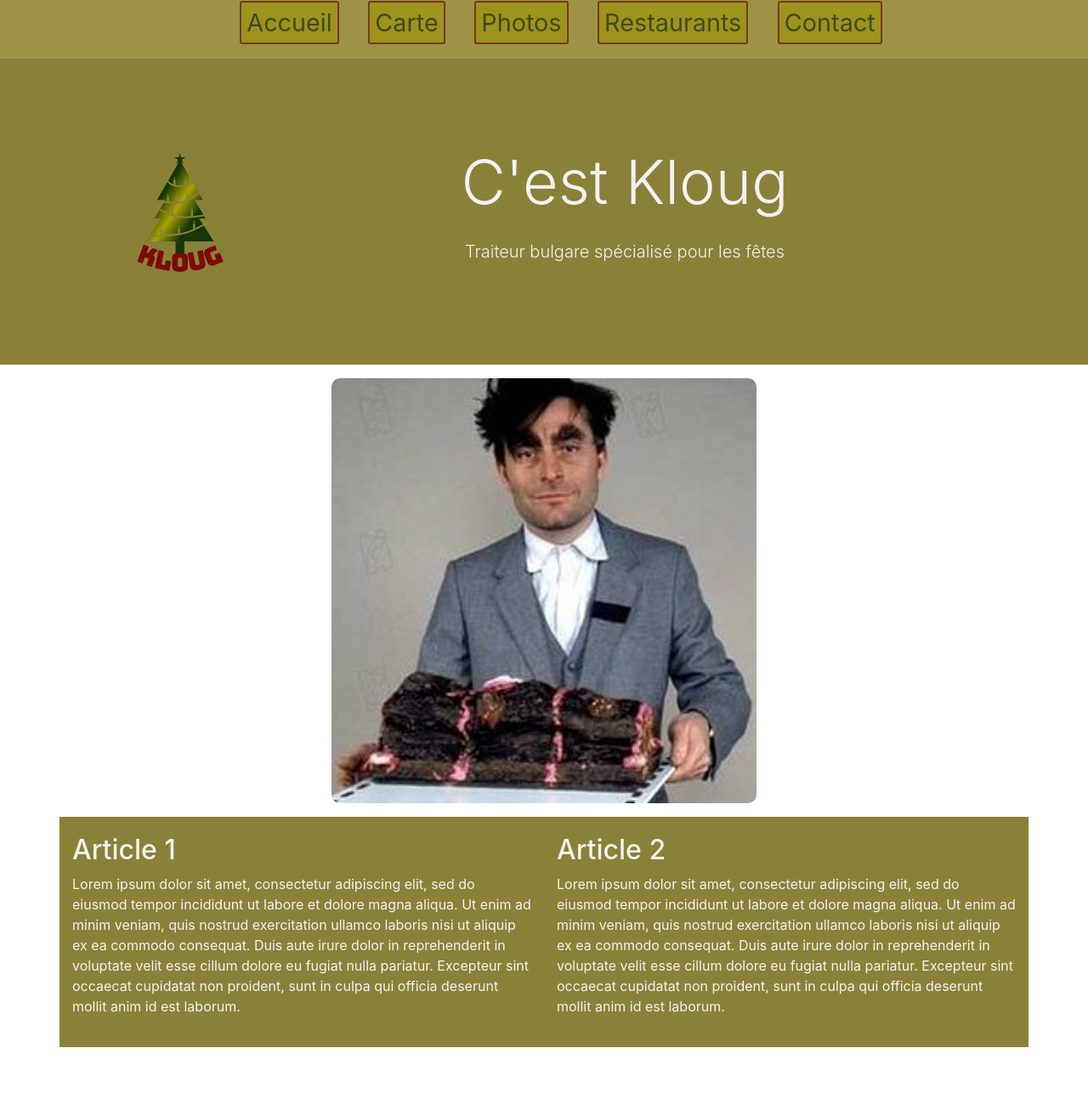
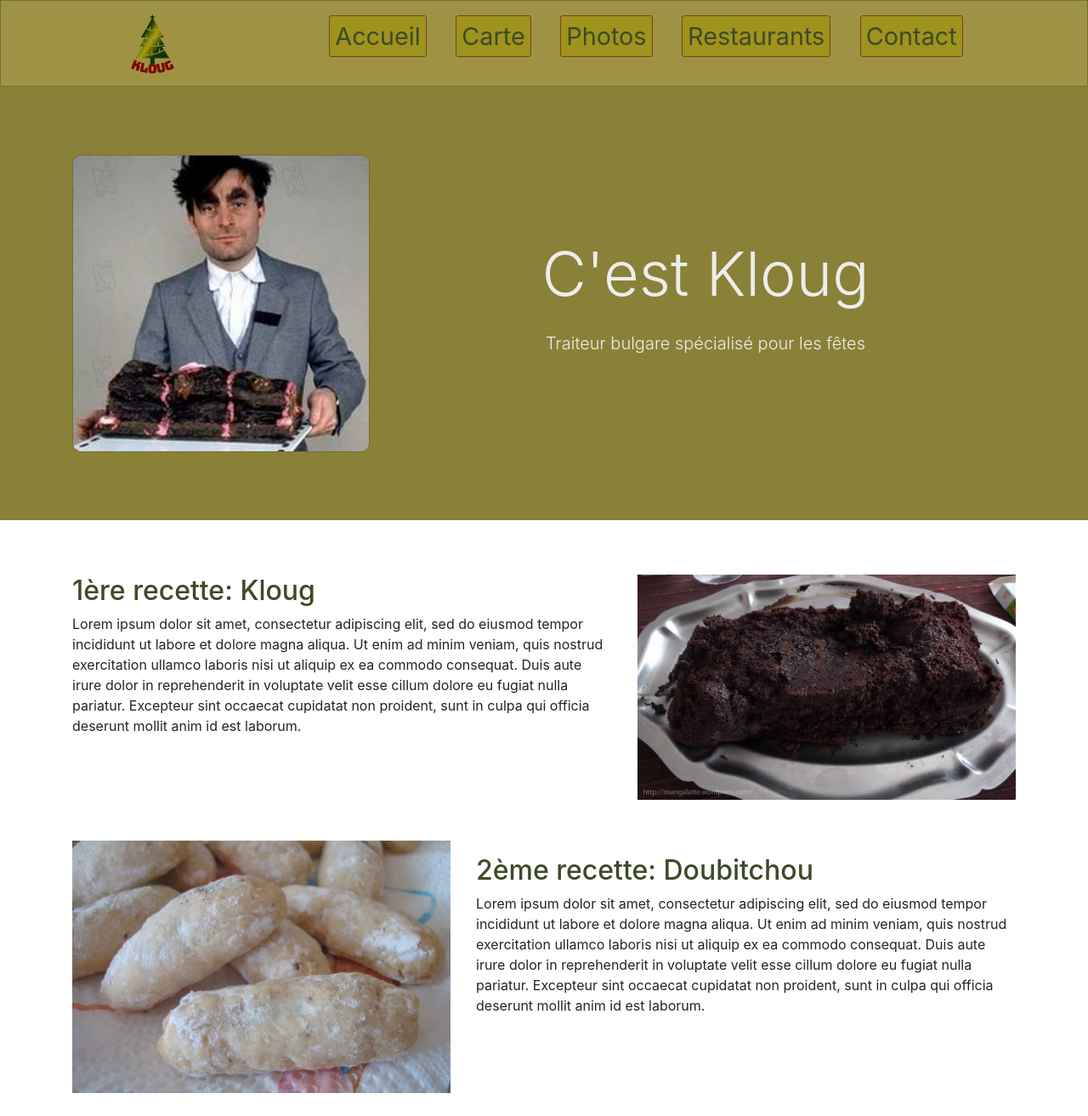
Before and after one commit to Dorgenark/restaurant-css-framework, a plain HTML site: page index.html in a window 1280 px wide. Shown: the whole page at 85% size. Before the commit the page ends 1232 px from the top, so only its background shows below. Drawn offline with Linux system fonts and the light colour scheme; files whose address does not match are found by name.

Commit message:
de mieux en mieux

```diff
--- a/assets/scss/style.scss
+++ b/assets/scss/style.scss
@@ -5,27 +5,27 @@ body {
 .headerdisplay {
   display: flex;
   justify-content: center;
-  padding: 5px;
+  align-items: center;
   background-color: #9E9344;
+  border: 1.5px solid #756D32;
 }
 
 .imgkloug {
   display: flex;
   justify-content: center;
-  margin-bottom: 1rem;
 }
 
 .imgkloug2 {
   border-radius: 10px;
+  border: 1.5px solid #756D32;
 }
 
 .imglogo {
-  margin-left: 2rem;
+  max-width: 50%;
 }
 
-.textkloug {
-  background-color: #8A8138;
-  padding: 20px;
+.text-primary {
+  color: #3E4A28;
 }
 
 .jumbotron {
@@ -39,9 +39,9 @@ body {
   font-size: 180%;
   display: inline;
   a {
-    color: #404C1D;
+    color: #3E4A28;
     background-color: #9E931D;
-    border: 2px solid #753B1D;
+    border: 1.7px solid #7D3F1F;
     border-radius: 3px;
     padding: 6px;
   }
@@ -50,7 +50,7 @@ body {
 .pages a:hover {
   color: #9E931D;
   background-color: #4F5F26;
-  border: 2px solid #753B1D;
+  border: 1.7px solid #7D3F1F;
   border-radius: 3px;
   padding: 6px;
   text-decoration: none;
@@ -62,7 +62,7 @@ body {
 }
 
 .textwhite {
-  color: #F2F2F2;
+  color: #EDEDED;
 }
 
 .sticky {
--- a/index.html
+++ b/index.html
@@ -9,6 +9,9 @@
 <body>
 	<div class="container-fluid">
 		<div  id="navbar" class="headerdisplay row">
+			<div class="align-self-center">
+				<a href="index.html"><img class="imglogo img-brand" src="/home/user/Bureau/restaurant-css-framework/assets/img/klouglogo.png"></a>
+			</div>
 			<ul>
 				<li class="pages active col"><a href="index.html">Accueil</a></li>
 				<li class="pages col"><a href="carte.html">Carte</a></li>
@@ -22,10 +25,10 @@
 	<div class="jumbotron">
 		<div class="container py-5">
       <div class="row">
-        <div class="col-md-2 align-self-center">
-          <img class="imglogo" src="/home/user/Bureau/restaurant-css-framework/assets/img/klouglogo.png">
+				<div class="col-md-4 imgkloug">
+					<img class="img-fluid imgkloug2" src="/home/user/Bureau/restaurant-css-framework/assets/img/kloug.jpg" />
 				</div>
-        <div class="col-md-10 textwhite align-self-center">
+        <div class="col-md-8 textwhite align-self-center">
           <h1 class="display-3 mb-4">C'est Kloug</h1>
           <p class="lead mb-6">Traiteur bulgare spécialisé pour les fêtes<br> </p>
         </div>
@@ -33,25 +36,26 @@
     </div>
 	</div>
 
-	<div class="container">
-		<div class="imgkloug">
-			<img class="img-fluid imgkloug2" src="/home/user/Bureau/restaurant-css-framework/assets/img/kloug.jpg" />
-		</div>
-	</div>
-	<div class="container textkloug">
-    <div class="row">
-      <div class="col-md-12 textwhite">
-        <div class="row">
-          <div class="col-md-6">
-            <h2>Article 1</h2>
-            <p class="">Lorem ipsum dolor sit amet, consectetur adipiscing elit, sed do eiusmod tempor incididunt ut labore et dolore magna aliqua. Ut enim ad minim veniam, quis nostrud exercitation ullamco laboris nisi ut aliquip ex ea commodo consequat. Duis
-              aute irure dolor in reprehenderit in voluptate velit esse cillum dolore eu fugiat nulla pariatur. Excepteur sint occaecat cupidatat non proident, sunt in culpa qui officia deserunt mollit anim id est laborum.</p>
-          </div>
-          <div class="col-md-6">
-            <h2>Article 2</h2>
-            <p class="">Lorem ipsum dolor sit amet, consectetur adipiscing elit, sed do eiusmod tempor incididunt ut labore et dolore magna aliqua. Ut enim ad minim veniam, quis nostrud exercitation ullamco laboris nisi ut aliquip ex ea commodo consequat. Duis
-              aute irure dolor in reprehenderit in voluptate velit esse cillum dolore eu fugiat nulla pariatur. Excepteur sint occaecat cupidatat non proident, sunt in culpa qui officia deserunt mollit anim id est laborum.</p>
-          </div>
+	<div class="py-5">
+    <div class="container textkloug">
+      <div class="row mb-5">
+        <div class="col-md-7">
+          <h2 class="text-primary">1ère recette: Kloug</h2>
+          <p class="">Lorem ipsum dolor sit amet, consectetur adipiscing elit, sed do eiusmod tempor incididunt ut labore et dolore magna aliqua. Ut enim ad minim veniam, quis nostrud exercitation ullamco laboris nisi ut aliquip ex ea commodo consequat. Duis aute
+            irure dolor in reprehenderit in voluptate velit esse cillum dolore eu fugiat nulla pariatur. Excepteur sint occaecat cupidatat non proident, sunt in culpa qui officia deserunt mollit anim id est laborum.</p>
+        </div>
+        <div class="col-md-5 align-self-center">
+          <img class="img-fluid d-block w-100" src="assets/img/cestdelamerde.jpeg">
+				</div>
+      </div>
+      <div class="row">
+        <div class="col-md-5">
+          <img class="img-fluid d-block mb-4 w-100" src="assets/img/souslesaiselles.jpeg">
+				</div>
+        <div class="col-md-7">
+          <h2 class="text-primary pt-3">2ème recette: Doubitchou</h2>
+          <p class="">Lorem ipsum dolor sit amet, consectetur adipiscing elit, sed do eiusmod tempor incididunt ut labore et dolore magna aliqua. Ut enim ad minim veniam, quis nostrud exercitation ullamco laboris nisi ut aliquip ex ea commodo consequat. Duis aute
+            irure dolor in reprehenderit in voluptate velit esse cillum dolore eu fugiat nulla pariatur. Excepteur sint occaecat cupidatat non proident, sunt in culpa qui officia deserunt mollit anim id est laborum.</p>
         </div>
       </div>
     </div>
```
Also changed, not shown: assets/css/bootstrap.css, assets/css/style.css, assets/img/cestdelamerde.jpeg (added), assets/img/souslesaiselles.jpeg (added), 1 other file.
